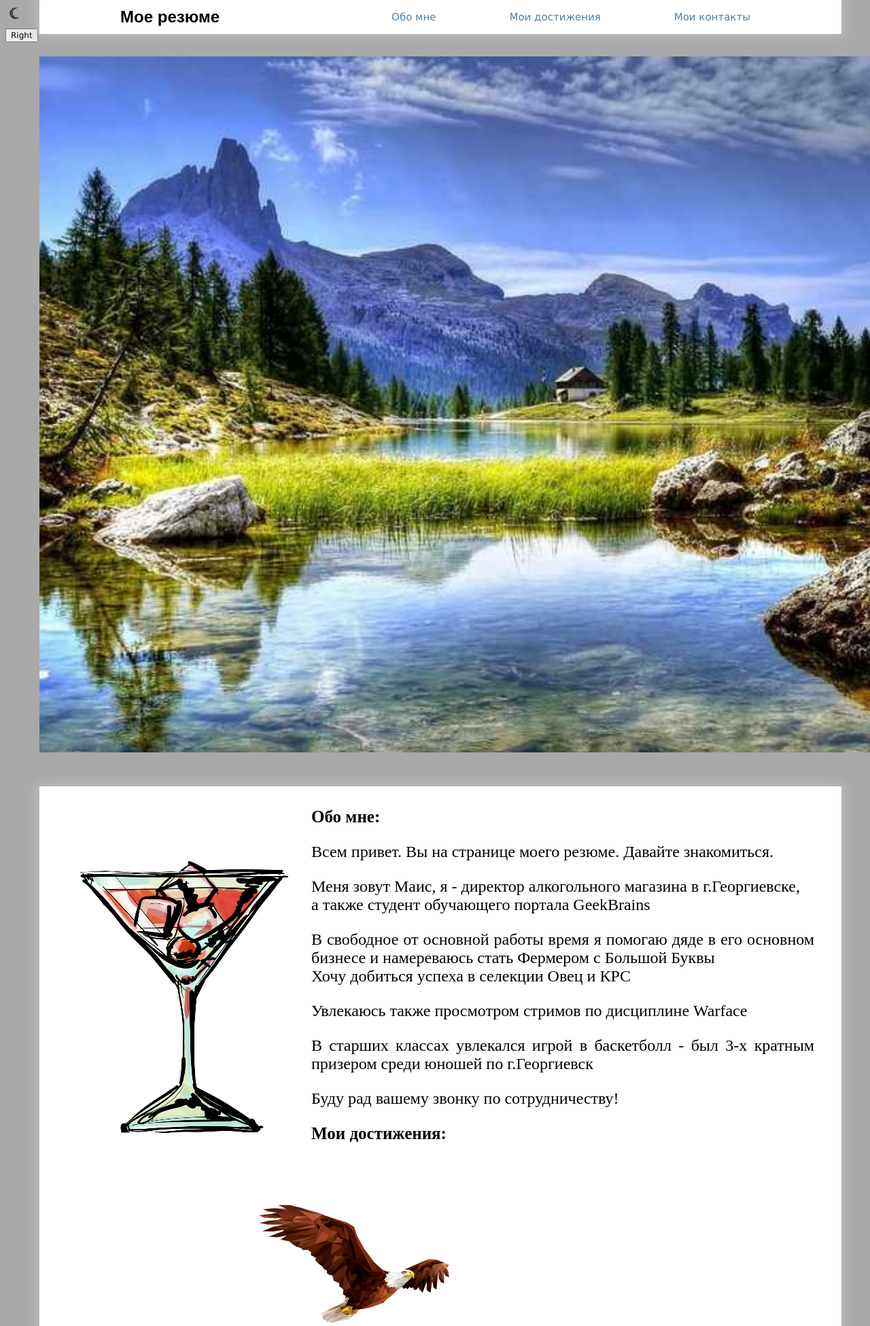
After one commit to Mauc777/SeminarHomeWork, a PHP site: page /index.php in a window 1280 px wide; the page is wider, and only the part inside the window is pictured. The commit adds this page. Shown: the top 1951 px of that part at 68% size. Run offline with PHP 8.4, Linux system fonts and the light colour scheme; some web fonts are replaced.

Commit message:
ДЗ к сем4-задача1

```diff
--- a/ДЗ_к_Семинару4/css/style.css
+++ b/ДЗ_к_Семинару4/css/style.css
@@ -81,21 +81,22 @@ h2{
 }
 li{
   margin: 0 54px;
+
 }
 
 
-.slides{
-  width: 600px;
-  height: 300px;
-  position: relative;
-  margin: 6px 146px 6px 146px;
-  padding: 0 auto;
+.slides {
+  width: 1800px;
+  height: 1024px;
+  /* position:static; */
+  margin: 21px 0px 6px 50px;
 }
 
-.slides img{
-  border-radius:10px;
+.slides img {
+  display: none;
 }
-.block{
+
+.slides .block {
   display: block;
   object-fit: cover;
   width: 100%;
@@ -104,47 +105,50 @@ li{
 
 
 
-.btnRight{
+.btnSlide {
   float: right;
-  margin: 311px 67px;
+  margin: 10px 50px;
 }
 
-.container{
-  margin: 535px 50px 5px 50px;
+.noclass{
+  visibility: hidden;
+}
+
+.container {
+  margin: 50px 50px 5px 50px;
   padding-top: 10px;
   background: var(--background);
   box-shadow: 0 0 16px 3px var(--box-shadow-color);
   height: fit-content;
-
 }
 
-
-.photo{
+.photo [type="image"]{
   float: left;
+  margin: 90px 24px 10px 50px;
   padding: 10px 10px 10px 10px;
-  margin: 20px 24px 10px 30px;
 }
 
-/* Вот здесь поправка: Задание к Семинару3 -пункт1 */
 #toggle-theme-btn {
   position: absolute;
-	top: 52px;
-	left: 57px;
+  top: 3px;
+  left: 6px;
   border: none;
   background-color: transparent;
   cursor: pointer;
-	padding: 10px;
+  padding: 8px;
   border-radius: 3px;
   transition: 0.3s;
+}
+
+#toggle-theme-btn[type="image"]{
+	width: 10px;
 }
 
 #toggle-theme-btn:hover {
 	background: var(--tongle);
 }
 
-#toggle-theme-btn img {
-	width: 32px;
-}
+
 
 
 
@@ -164,6 +168,7 @@ p{
 a{
   color: #4682B4;
   font-size: 15px;
+  text-decoration: none;
 }
 a:hover{
   color:brown;
--- /dev/null
+++ b/ДЗ_к_Семинару4/datainfo.php
@@ -0,0 +1,29 @@
+<?php
+ return [
+    'about' => [
+        'helo'    => 'Всем привет. Вы на странице моего резюме. Давайте знакомиться.',
+        'myname'  => 'Меня зовут Маис, я - директор алкогольного магазина в г.Георгиевске, <br /> а также студент обучающего портала
+                        GeekBrains',
+        'info'    => 'В свободное от основной работы время я помогаю дяде в его основном бизнесе и намереваюсь стать Фермером с
+                        Большой Буквы <br />Хочу добиться успеха в селекции Овец и КРС',
+        'hobbies' => 'Увлекаюсь также просмотром стримов по дисциплине Warface',
+        'hobbies2'=> 'В старших классах увлекался игрой в баскетболл - был 3-х кратным призером среди юношей по г.Георгиевск',
+        'history' => 'Буду рад вашему звонку по сотрудничеству!'
+    ],
+
+    'contacts' => [
+     [
+        'adress' => 'СК, г.Георгиевск, ул.Ессентукская 77',
+        'email'  => 'Kozannostra777@mail.ru',
+        'tel'    => '+79280105153'
+     ]
+     ],
+
+    'myachievements' => [
+        'Participated' => 'Участвовал в конференциях завода "Стрижамент" от алкогольной компании "Меркурий"',
+        'education' => 'Обучаюсь основам IT с 2021 года',
+        'travel' => 'Очень люблю путешествовать, мечтаю побывать в Канаде'
+    ]
+
+ ];
+?>
--- /dev/null
+++ b/ДЗ_к_Семинару4/index.php
@@ -0,0 +1,122 @@
+<?
+// Подключение PHP файла
+$data = include('datainfo.php');
+// переменная      ключ
+$startData = $data['about'];
+$massiveData = $data['contacts'];
+$travelData = $data['myachievements'];
+?>
+
+<!DOCTYPE html>
+<html lang="ru">
+
+<head>
+  <meta charset="UTF-8">
+  <meta http-equiv="X-UA-Compatible" content="IE=edge">
+  <meta name="viewport" content="width=device-width, initial-scale=1.0">
+  <title>Мое резюме</title>
+  <link rel="shortcut icon" href="images/FavIcon11.png">
+  <link rel="stylesheet" href="css/style.css">
+  <script src="js/script.js" defer></script>
+  <!-- <script src="js/script.js" async></script> -->
+
+</head>
+
+<body>
+
+  <button id="toggle-theme-btn"><img src="/images/moon.png" alt="Кнопка moon" id="toggle-theme-image"></button>
+
+  <div class="header">
+    <h1>Мое резюме</h1>
+    <div class="menu">
+      <ul>
+        <li><a href="#aboutme">Обо мне</a></li>
+        <li><a href="#myachievements">Мои достижения</a></li>
+        <li><a href="#contacts">Мои контакты</a></li>
+      </ul>
+    </div>
+  </div>
+
+
+  </div>
+  <button class="btnRight">Right</button>
+  </div>
+  <!-- <script src="/JS/slides.js" class="btnRight" defer></script> -->
+
+
+  <div class="slides">
+    <img src="images/nature1.jpeg" class="block" alt="Картинка природы_1">
+    <img src="images/nature2.jpg" alt="Картинка природы_2">
+    <img src="images/nature3.jpg" alt="Картинка природы_3">
+  </div>
+
+  <div class="container">
+    <div class="photo">
+      <!-- <a href="#"><img target="_blank"><input type="image" src="images/BocalIcon.png" alt="Бокал-фото"></a> -->
+      <a href="https://gb.ru" target="_blank"> <input type="image" src="images/BocalIcon.png" alt="Бокал-фото"> </a>
+    </div>
+
+    <div class="content">
+
+
+      <h2 class="titleblog" id="aboutme">Обо мне:
+      </h2>
+      <p><?=$startData['helo' ]?></p>
+      <p><?=$startData['myname' ]?></p>
+      <p><?=$startData['info' ]?></p>
+      <p><?=$startData['hobbies']?></p>
+      <p><?=$startData['hobbies2' ]?></p>
+      <p><?=$startData['history' ]?></p>
+
+      <h2 class="titleblog" id="myachievements">Мои достижения:</h2>
+      <a href="#"><img id="Ea1" src="images/Eagl.png" alt="Орел"></a>
+      <!-- <a href="#"><img id="Ea1" src="images/Eagl.png"  alt="Орел"></a>  -->
+
+      <hr>
+      <p></p>
+      <p></p>
+      <p></p>
+      <p><?=$travelData['Participated']?></p>
+      <p><?=$travelData['education']?></p>
+      <p><?=$travelData['travel']?></p>
+      <hr>
+
+
+
+      <h2 class="titleblog" id="contacts">Мои контакты:</h2>
+      <? foreach($massiveData as $value) {?>
+      <p><?=$value['adress']?></p>
+      <p><?=$value['email']?></p>
+      <p><?=$value['tel']?></p>
+      <? } ?>
+
+      <a class="WhatsApp" id="WhatsApp1" href="https://api.whatsapp.com/send? phone=9280105153"> WhatsApp </li> </a>
+      <a class="Telegram" id="Telegram1" href="https://t.me/cls500_988">Telegram </a>
+
+    </div>
+
+    <div class="footer">
+
+      <a class="copyright">Страница - визитка Маиса Г. Все права защищены(c)</a>
+
+      <a class="WhatsApp" href="#contacts"> ссылка на WhatsApp </a>
+      <a class="Telegram" href="#contacts"> ссылка на Telegram </a>
+
+      <a class="top" href="#top"> Перейти вверх страницы </a>
+
+
+
+    </div>
+
+    <script src="js/slides.js" class="btnRight" defer></script>
+    <!-- Выполнение зазания\ДЗ-3 пункта 3-->
+    <!-- Ссылаемся на файл, содержащий скрипт приветствия пользователя -->
+
+    <!-- <script language="JavaScript" src="js/function_name.js" defer>   -------Запрос имени на странице
+    </script> -->
+
+
+
+</body>
+
+</html>
--- a/ДЗ_к_Семинару4/js/function_name.js
+++ b/ДЗ_к_Семинару4/js/function_name.js
@@ -1,5 +1,5 @@
 
-
+// ПРиветствие
 let name1= prompt("Введи имя, друг мой ");
 
 function ShowBarev(){
--- a/ДЗ_к_Семинару4/js/slides.js
+++ b/ДЗ_к_Семинару4/js/slides.js
@@ -1,26 +1,25 @@
+
+
 //Ищем кнопку вперед, у нас это кнопка "Вправо"
-let classbtnRight = document.querySelector(".btnRight")
+let btnRight = document.querySelector(".btnSlide");
 //Берем слайды
-let varslides = document.querySelectorAll("img")
+let varslides = document.querySelectorAll("img");
 //Объявляем базовую переменную для условия
 let i = 0;
 //Создаем функцию, которая считывает нажатие клавиши
-classbtnRight.addEventListener("click", function(){
+btnRight.addEventListener("click", function () {
     //увеличиваем переменную, перещелкивая фотографии
-  ++i;
+    ++i
     //если фотографий больше нет
-  if(i>=varslides.length){
+    if (i >= varslides.length) {
         //удаляем класс block у предыдущего слайда
-    varslides[i-1].classList.remove("block")
+        varslides[i-1].classList.remove("block");
         //После окончания прохода, обнуляем счетчик
-    let i = 0;
+        i = 0;
         //даем "флажок" - передаем класс блок новому изображению
-    varslides[i].classList.add("block")
+        varslides[i].classList.add("block");
     } else {
-  varslides[i-1].classList.remove("block")
-  varslides[i].classList.add("block")
-
+        varslides[i-1].classList.remove("block");
+        varslides[i].classList.add("block");
     }
-
-
 })
```
Also changed, not shown: ДЗ_к_Семинару4/index.html (deleted, +0 -69 lines), ДЗ_к_Семинару4/images/BocalIcon.png (added), ДЗ_к_Семинару4/images/Eagl.png (added), ДЗ_к_Семинару4/images/FavIcon11.png (added), ДЗ_к_Семинару4/images/moon.png. Lines whose indentation alone changed are shown as unchanged.
